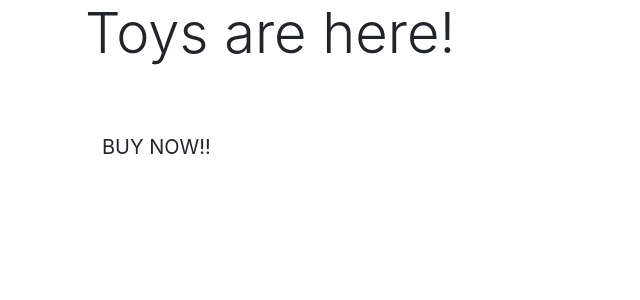
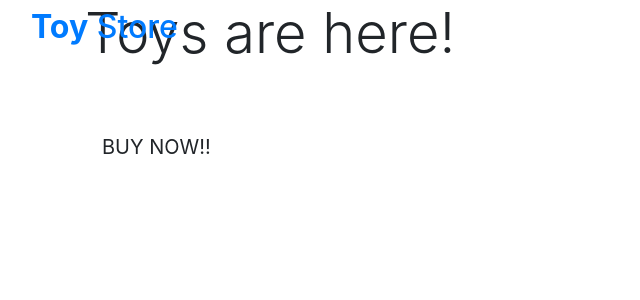
Before and after one commit to Blandaren123/toysstore, a Django app: page / in a window 1280 px wide. Shown: the top 300 px of the page, without its empty margins (0-640 px from the left). Run offline with Django 3.2, Linux system fonts and the light colour scheme; some libraries are stand-ins or nearby versions.

Commit message:
added class row1

```diff
--- a/templates/base.html
+++ b/templates/base.html
@@ -32,7 +32,17 @@
     <title>Toystore {% block extra_title %}{% endblock %}</title>
   </head>
   <body>
-    <header class="container-fluid fixed-top"></header>
+    <header class="container-fluid fixed-top">
+        <div class="row">
+            <div class="col-12 col-lg-4 my-auto py-1 py-lg-0 text-center text-lg-left">
+                <a href="{% url 'home' %}" class="nav-link main-logo-link">
+                    <h2 class="logo-font text-black my-0"><strong>Toy</strong> Store</h2>
+                </a>
+            </div>
+            <div class="col-12 col-lg-4 my-auto py-1 py-lg-0"></div>
+            <div class="col-12 col-lg-4 my-auto py-1 py-lg-0"></div>
+        </div>
+    </header>
 
     {% if messages %}
         <div class="message-container"></div>
```
